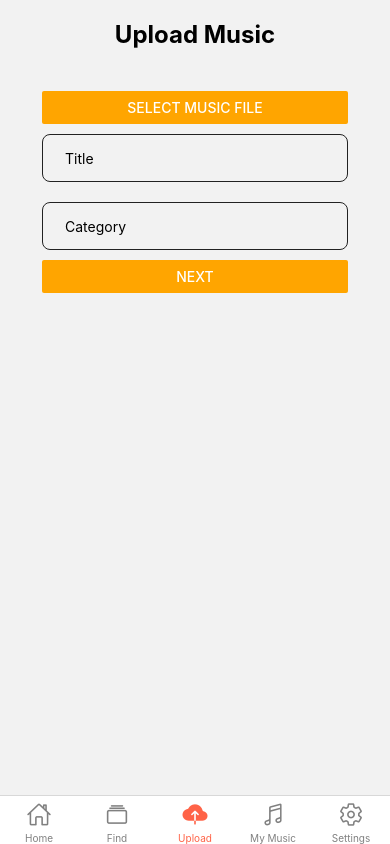
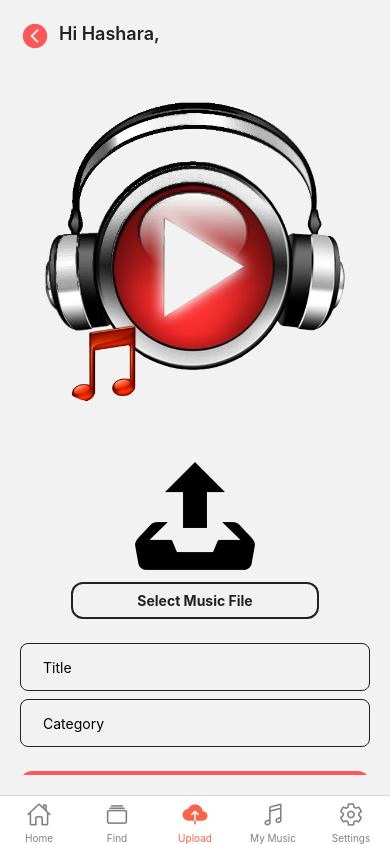
Before and after one commit to Hashara13/Toop-Mobile-application, a React Native app: screen /Upload in a window 390 px wide. Built offline with nearby package versions, Linux system fonts and the light colour scheme.

Commit message:
Upload screen step 1 updated

```diff
--- a/components/Button.js
+++ b/components/Button.js
@@ -17,7 +17,7 @@ const Button = (props) => {
             }}
             onPress={props.onPress}
         >
-            <Text style={{ fontSize: 22,fontWeight:700, ... { color: textColor } }}>{props.title}</Text>
+            <Text style={{ fontSize: props.fontSize || 22, fontWeight:props.fontWeight|| '700', color:props.color || textColor }}>{props.title}</Text>
         </TouchableOpacity>
     )
 }
--- /dev/null
+++ b/components/Input.js
@@ -0,0 +1,48 @@
+import React, { useState } from "react";
+import {
+  View,
+  Text,
+  TextInput,
+  StyleSheet,
+  FlatList,
+  Pressable,
+  TouchableOpacity,
+  Button,
+} from "react-native";
+import * as ImagePicker from "expo-image-picker";
+import { Input, CheckBox } from "react-native-elements";
+import Icon from "react-native-vector-icons/MaterialCommunityIcons";
+import COLORS from "../constants/colors";
+
+const InputForm = ({ placeholder}) => {
+  return  (
+    <View style={styles.TextInputForm}>
+
+<TextInput
+  style={styles.InputTab}
+  placeholder={placeholder}
+ >
+
+ </TextInput>
+ </View>
+
+  )
+
+};
+const styles = StyleSheet.create({
+InputTab: {
+    width: "100%",
+  },
+  TextInputForm: {
+    width: "100%",
+    height: 48,
+    borderColor: COLORS.black,
+    borderWidth: 1,
+    borderRadius: 8,
+    alignItems: "center",
+    justifyContent: "center",
+    marginVertical: 4,
+    paddingLeft: 22,
+  },
+})
+export default InputForm;
--- /dev/null
+++ b/components/UploadHeader.js
@@ -0,0 +1,41 @@
+import { Text, TouchableOpacity, StyleSheet } from "react-native";
+import React from "react";
+import COLORS from "../constants/colors";
+import { useNavigation } from "@react-navigation/native";
+import Ionicons from "@expo/vector-icons/Ionicons";
+
+
+const UpHeader = ({ placeholder1,Back }) => {
+  const navigation = useNavigation();
+  const handleUploadPress = () => {
+    navigation.navigate({Back});
+  };
+
+  return (
+    <TouchableOpacity style={styles.TouchContainer} onPress={handleUploadPress}>
+      <Ionicons
+        name="chevron-back-circle-sharp"
+        size={30}
+        color={COLORS.primary}
+        style={styles.Icon}
+      />
+      <Text style={styles.HeaderText}>{placeholder1}</Text>{" "}
+    </TouchableOpacity>
+  );
+};
+
+const styles = StyleSheet.create({
+  TouchContainer: {
+    flexDirection: "row",
+  },
+
+  HeaderText: {
+    fontSize: 18,
+    paddingVertical: 3,
+    color: COLORS.black,
+    fontWeight: 600,
+    paddingLeft: 9,
+  },
+});
+
+export default UpHeader;
--- a/screens/Upload.js
+++ b/screens/Upload.js
@@ -2,20 +2,28 @@ import React, { useState } from "react";
 import {
   View,
   Text,
+  Image,
   TextInput,
   StyleSheet,
   FlatList,
+ ScrollView,
   Pressable,
   TouchableOpacity,
-  Button,
+  // Button,
 } from "react-native";
 import * as ImagePicker from "expo-image-picker";
 import { Input, CheckBox } from "react-native-elements";
 import Icon from "react-native-vector-icons/MaterialCommunityIcons";
 import COLORS from "../constants/colors";
+import UpHeader from "../components/UploadHeader";
+import InputForm from "../components/Input";
+import Entypo from '@expo/vector-icons/Entypo';
+import Button from "../components/Button";
+import HomeScreen from "./HomeScreen";
+import { color } from "react-native-elements/dist/helpers";
 
 
-const Upload = ({navigation }) => {
+const Upload = ({ navigation }) => {
   const [step, setStep] = useState(1);
   const [musicFile, setMusicFile] = useState(null);
   const [isChecked, setIsChecked] = useState(false);
@@ -96,34 +104,85 @@ const Upload = ({navigation }) => {
     switch (step) {
       case 1:
         return (
+
           <View style={styles.stepContainer}>
+
+            <UpHeader
+              placeholder1="Hi Hashara,"
+              icon="Upload"
+              placeholder="UPLOAD  "
+              onPress={HomeScreen}
+            />
+            <ScrollView showsHorizontalScrollIndicator={false}>
+            <View style={styles.parentContainer}>
+            <View style={styles.ImgContainer}>
+       <Image
+         source={require('../assets/mc.png')}
+        style={styles.imageStyle}
+        resizeMode="content"
+        />
+    </View>
+    </View>
+            <View style={styles.UploadCont}>
+            <Entypo  name="upload" size={120} color="black" />
             <Button
+            style={{
+              paddingBottom: 8,
+              paddingVertical: 8,
+              width:"80%",
+              borderColor: COLORS.black,
+              backgroundColor: "transparent",
+              fontSize:10,
+               color:COLORS.black,
+              borderWidth: 2,
+              borderRadius: 12,
+              alignItems: 'center',
+              justifyContent: 'center'
+            }}
+            fontSize={14}
+            color={COLORS.black}
               title="Select Music File"
               onPress={selectMusicFile}
-              color="orange"
+
             />
-            <View style={styles.TextInputForm}>
-              <TextInput
-                style={styles.InputTab}
+            </View>
+            <View style={styles.TextInputContainer}>
+              <InputForm
+                value={title}
                 placeholder="Title"
-                value={title}
                 onChangeText={setTitle}
               />
-            </View>
-            <View style={styles.TextInputForm}>
-              <TextInput
-                style={styles.InputTab}
+
+              <InputForm
+                value={category}
                 placeholder="Category"
-                value={category}
                 onChangeText={setCategory}
               />
+
+              <Button
+              style={{ marginVertical:20,paddingBottom: 8,
+                paddingVertical: 8,}}
+
+                title="Next"
+                onPress={() => setStep(2)}
+                color={COLORS.white}
+              />
+
+
+
           </View>
-            <Button styles={styles.NextButton} title="Next" onPress={() => setStep(2)} color="orange" />
+          </ScrollView>
           </View>
       );
       case 2:
         return (
           <View style={styles.stepContainer}>
+              <UpHeader
+              placeholder1="Hi Hashara,"
+              icon="Upload"
+              placeholder="UPLOAD  "
+              onPress={Upload}
+            />
             <View style={styles.TextInputForm}>
               <TextInput
                 style={styles.InputTab}
@@ -291,12 +350,7 @@ const Upload = ({navigation }) => {
     }
   };
 
-  return (
-    <View style={styles.container}>
-      <Text style={styles.title}>Upload Music</Text>
-      {renderStep()}
-    </View>
-  );
+  return <View style={styles.container}>{renderStep()}</View>;
 };
 
 const styles = StyleSheet.create({
@@ -321,6 +375,11 @@ const styles = StyleSheet.create({
     padding: 20,
     justifyContent: "center",
   },
+  parentContainer: {
+    flex: 1,
+    justifyContent: 'center',
+    alignItems: 'center',
+  },
   title: {
     fontSize: 24,
     fontWeight: "bold",
@@ -329,8 +388,11 @@ const styles = StyleSheet.create({
   },
   stepContainer: {
     flex: 1,
-    marginHorizontal: 22,
-    marginVertical: 22,
+    // marginHorizontal: 22,
+    // marginVertical: 22,
+  },
+  TextInputContainer: {
+    marginVertical: 20,
   },
   input: {
     height: 40,
@@ -388,16 +450,39 @@ const styles = StyleSheet.create({
   icon: {
     marginLeft: 10,
   },
-  NextButton:{
+  NextButton: {
     paddingBottom: 16,
     paddingVertical: 6,
     borderColor: COLORS.primary,
     borderWidth: 2,
     borderRadius: 12,
+    alignItems: "center",
+    justifyContent: "center",
+  },
+  ImgContainer: {
+    marginVertical: 49,
+    marginHorizontal:20,
     alignItems: 'center',
-    justifyContent: 'center'
-  }
+  justifyContent:'center',
+  //   alignContent:'center',
+    width: 300,
+    height: 300,
 
+  },
+
+  imageStyle: {
+    width: '100%',
+    height: '100%',
+    borderRadius: 32,
+  },
+  UploadCont:{
+    marginHorizontal:20,
+    marginVertical:0,
+
+    alignItems:"center",
+    flexDirection:"column",
+    justifyContent: "center",
+  },
 });
 
 export default Upload;
```
Also changed, not shown: components/ImageCon.js (added, +40 -0 lines), assets/mc.png (added), assets/music.png (added). Lines whose indentation alone changed are shown as unchanged.
